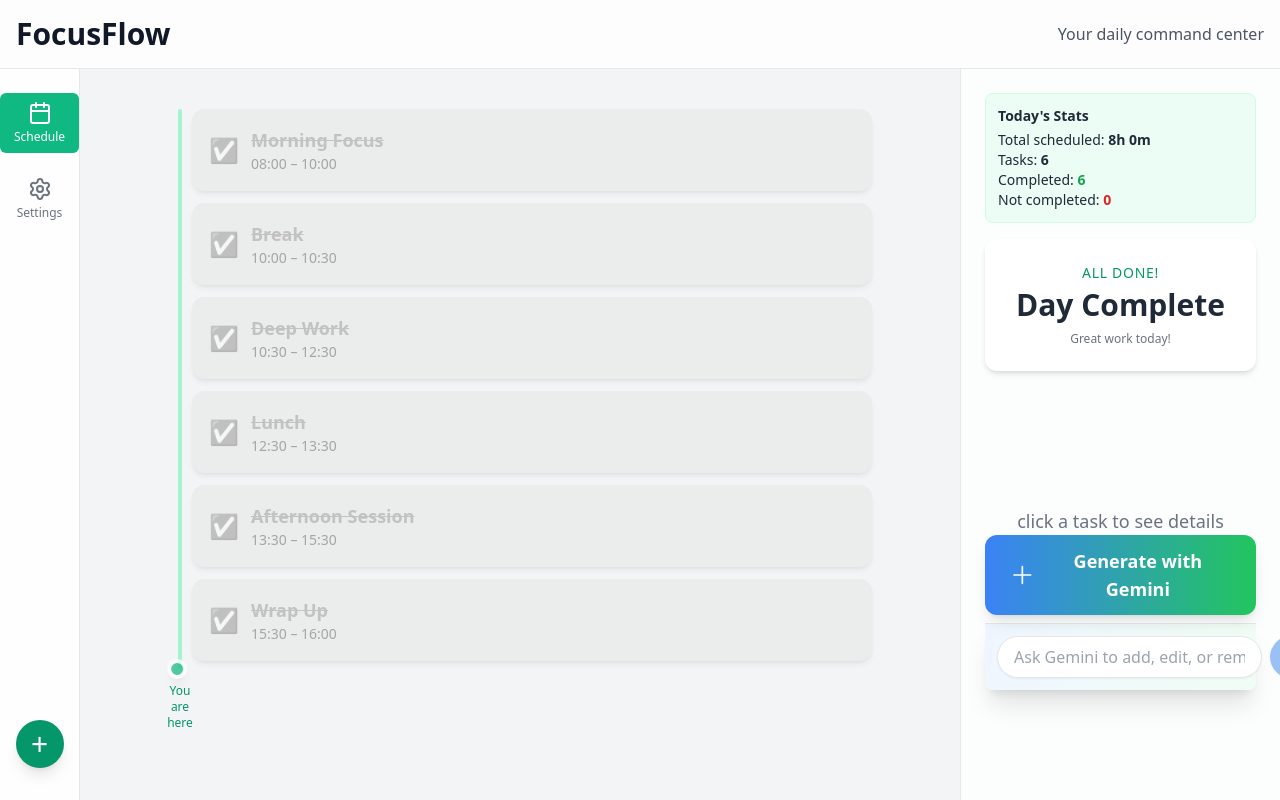
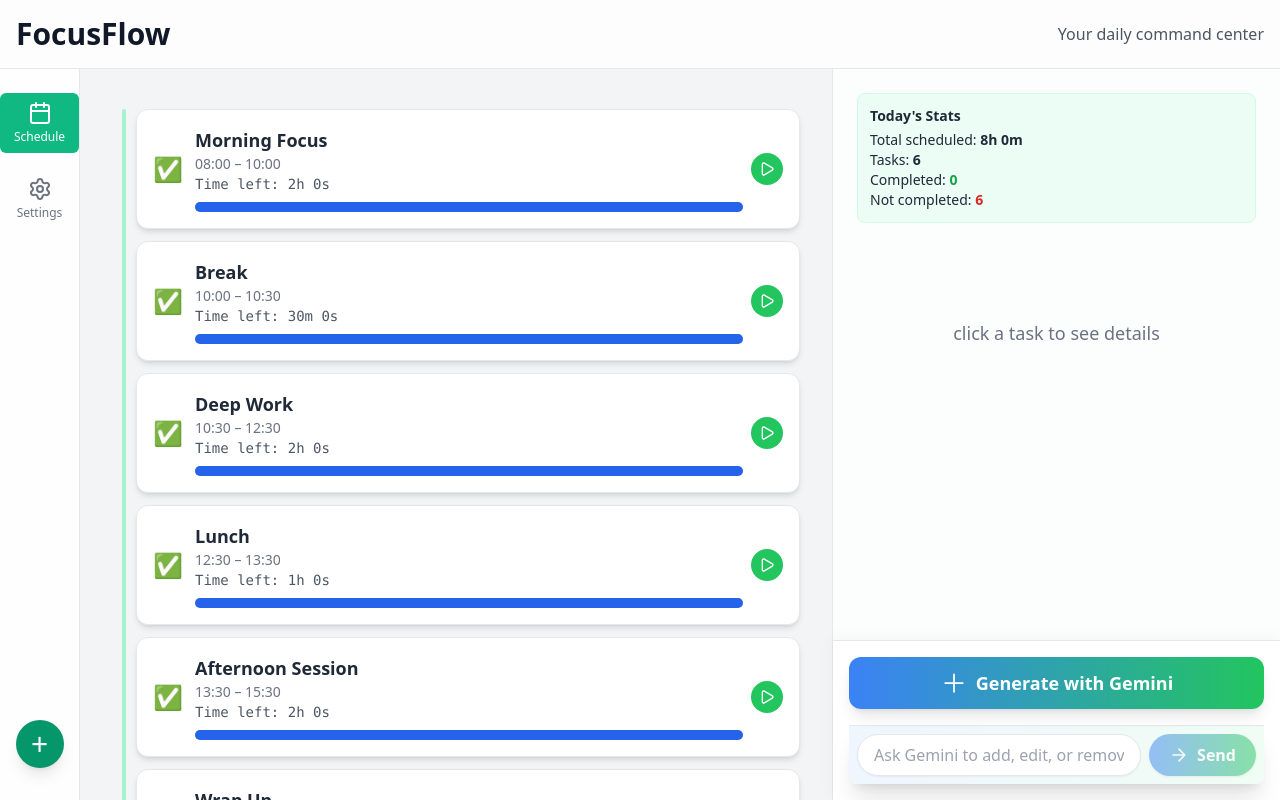
Before and after one commit to hizawye/focusflow, a React (Vite) app: page / in a window 1280 px wide. Built offline with nearby package versions, Linux system fonts and the light colour scheme.

Commit message:
ui fixex

```diff
--- a/App.tsx
+++ b/App.tsx
@@ -56,49 +56,22 @@ export default function App() {
         DEFAULT_SCHEDULE
     );
 
-    // --- COMPLETION LOGIC ---
-    // A block is complete if now > block.end
-    const getBlockEndDate = (block: ScheduleItem) => {
-        let [h, m] = block.end.split(":").map(Number);
-        const d = new Date(now);
-        if (h === 0 && m === 0) {
-            // Treat 00:00 as end of day (23:59:59)
-            d.setHours(23, 59, 59, 999);
-        } else {
-            d.setHours(h, m, 0, 0);
-        }
-        return d;
-    };
+    const { startTask, stopTask } = useSchedule(schedule, setSchedule);
+
     const completionStatus: CompletionStatus = useMemo(() => {
         const status: CompletionStatus = {};
         schedule.forEach(block => {
-            // Use manualStatus if set, otherwise fallback to time-based
             if (block.manualStatus === 'done') status[block.title] = true;
             else if (block.manualStatus === 'missed') status[block.title] = false;
-            else status[block.title] = now > getBlockEndDate(block);
+            else status[block.title] = (block.remainingDuration !== undefined && block.remainingDuration <= 0);
         });
         return status;
-    }, [schedule, now]);
-
-    // ---
-
-    const { currentBlock, timeLeft, timeUntilNextBlock, completedBlocks } = useSchedule(schedule);
-
-    const alarmSound = useMemo(() =>
-        typeof Audio !== 'undefined' ? new Audio('https://cdn.freesound.org/previews/411/411132_5121236-lq.mp3') : null,
-    []);
+    }, [schedule]);
 
     useEffect(() => {
         document.documentElement.classList.toggle('dark', isDarkMode);
         document.body.classList.toggle('dark:bg-gray-900', isDarkMode);
     }, [isDarkMode]);
-
-    useEffect(() => {
-      // Only play sound if user has interacted, alarms are enabled, and there's a current block.
-      if (isAlarmEnabled && currentBlock && userInteracted) {
-        alarmSound?.play().catch(e => console.error("Error playing sound:", e));
-      }
-    }, [currentBlock?.title, isAlarmEnabled, userInteracted, alarmSound]);
 
     const handleInteraction = () => {
         // This is the key: unlock audio playback by playing a sound in a user-initiated event.
@@ -239,10 +212,11 @@ export default function App() {
                                     schedule={sortedSchedule}
                                     setSchedule={setSchedule}
                                     completionStatus={completionStatus}
-                                    currentBlock={currentBlock}
                                     onSubTaskToggle={handleSubTaskToggle}
                                     onSelectTask={setSelectedTaskIdx}
                                     selectedTaskIdx={selectedTaskIdx}
+                                    onStart={startTask}
+                                    onStop={stopTask}
                                 />
                             </div>
                         </div>
@@ -302,6 +276,19 @@ export default function App() {
             scheduleEditorRef.current.handleAdd();
         }
     };
+
+    useEffect(() => {
+        const handleClickOutside = (event: MouseEvent) => {
+            if (rightPaneRef.current && !rightPaneRef.current.contains(event.target as Node)) {
+                setSelectedTaskIdx(null);
+            }
+        };
+
+        document.addEventListener('mousedown', handleClickOutside);
+        return () => {
+            document.removeEventListener('mousedown', handleClickOutside);
+        };
+    }, [rightPaneRef]);
 
     // --- Layout Skeleton ---
     // Mobile modal state
@@ -444,7 +431,8 @@ export default function App() {
                     <aside
                         ref={rightPaneRef}
                         tabIndex={-1}
-                        className="hidden md:flex flex-col w-80 bg-white/80 dark:bg-gray-900/80 border-l border-gray-200 dark:border-gray-800 p-6 relative focus:outline-none"
+                        className="md:flex flex-col w-[28rem] min-w-[28rem] max-w-[28rem] bg-white/80 dark:bg-gray-900/80 border-l border-gray-200 dark:border-gray-800 p-6 relative focus:outline-none"
+                        style={{paddingBottom: '140px'}}
                     >
                         {/* Stats summary */}
                         <div className="mb-4 p-3 rounded-lg bg-primary-50 dark:bg-primary-900/30 border border-primary-100 dark:border-primary-800 text-sm">
@@ -454,14 +442,7 @@ export default function App() {
                             <div>Completed: <span className="font-semibold text-green-600">{completedTasks}</span></div>
                             <div>Not completed: <span className="font-semibold text-red-600">{notCompletedTasks}</span></div>
                         </div>
-                        {/* Move TimerDisplay here */}
-                        <div className="mb-6">
-                            <TimerDisplay
-                                timeLeft={timeLeft}
-                                taskName={currentBlock?.title || null}
-                                timeUntilNextBlock={timeUntilNextBlock}
-                            />
-                        </div>
+
                         {/* Show details if a task is selected, else show placeholder */}
                         {selectedTask ? (
                             <RightTaskDetails
@@ -480,7 +461,9 @@ export default function App() {
                                 <span className="text-lg">click a task to see details</span>
                             </div>
                         )}
-                        {/* Gemini Generate Button above the input */}
+                        {/* Gemini Generate Button and input absolutely at the bottom of aside */}
+                        <div className="absolute bottom-0 left-0 right-0 w-full bg-white/90 dark:bg-gray-900/90 border-t border-gray-200 dark:border-gray-800 p-4 z-40 flex flex-col gap-2"
+                             style={{boxShadow: "0 -2px 16px 0 rgba(0,0,0,0.04)"}}>
                             {!showGeminiInput && (
                                 <button
                                     className="w-full max-w-full mx-auto mb-2 bg-gradient-to-r from-blue-500 to-green-500 text-white px-6 py-3 rounded-xl shadow-lg flex items-center justify-center gap-2 text-lg font-semibold hover:from-blue-600 hover:to-green-600 transition focus:outline-none focus:ring-4 focus:ring-blue-300 z-30"
@@ -494,8 +477,7 @@ export default function App() {
                                     Generate with Gemini
                                 </button>
                             )}
-                        {/* Gemini AI message input at the bottom with improved UI */}
-                        <form onSubmit={handleGeminiMessageSubmit} className="w-full p-3 bg-gradient-to-r from-blue-50 to-green-50 dark:from-gray-800 dark:to-gray-900 border-t border-gray-200 dark:border-gray-800 flex gap-2 z-20 shadow-xl rounded-b-lg">
+                            <form onSubmit={handleGeminiMessageSubmit} className="w-full bg-gradient-to-r from-blue-50 to-green-50 dark:from-gray-800 dark:to-gray-900 border-t border-gray-200 dark:border-gray-800 flex gap-2 z-20 shadow-xl rounded-b-lg p-2">
                                 <input
                                     type="text"
                                     className="flex-1 rounded-full border px-4 py-2 text-gray-900 dark:text-white bg-white dark:bg-gray-800 focus:outline-none focus:ring-2 focus:ring-primary-400 shadow-sm"
@@ -520,6 +502,7 @@ export default function App() {
                                     <span>{aiLoading ? 'Sending...' : 'Send'}</span>
                                 </button>
                             </form>
+                        </div>
                     </aside>
                 </div>
                 {/* Bottom nav (mobile) */}
--- a/components/RightTaskDetails.tsx
+++ b/components/RightTaskDetails.tsx
@@ -135,6 +135,14 @@ export const RightTaskDetails: React.FC<RightTaskDetailsProps> = ({ task, onDele
           <span className="text-gray-500 text-sm">{form.start} - {form.end}</span>
         )}
       </div>
+      {form.remainingDuration !== undefined && (
+        <div className="mb-4">
+            <p className="text-sm text-gray-600 dark:text-gray-300 font-mono">Time left: {Math.floor(form.remainingDuration / 3600)}h {Math.floor((form.remainingDuration % 3600) / 60)}m {form.remainingDuration % 60}s</p>
+            <div className="w-full bg-gray-200 rounded-full h-2.5 dark:bg-gray-700 mt-2">
+                <div className="bg-blue-600 h-2.5 rounded-full" style={{ width: `${(form.remainingDuration / ((new Date(`1970-01-01T${form.end}:00Z`).getTime() - new Date(`1970-01-01T${form.start}:00Z`).getTime()) / 1000)) * 100}%` }}></div>
+            </div>
+        </div>
+      )}
       {/* Notes section */}
       <div className="mb-4">
         <label className="block text-sm font-medium mb-1">Notes</label>
--- a/components/ScheduleBlock.tsx
+++ b/components/ScheduleBlock.tsx
@@ -1,12 +1,14 @@
 import React, { useState } from 'react';
 import { ScheduleItem } from '../types.ts';
-import { ChevronDown, ChevronUp } from 'lucide-react';
+import { ChevronDown, ChevronUp, Play, Pause } from 'lucide-react';
 
 interface ScheduleBlockProps {
     item: ScheduleItem;
     isActive: boolean;
     isCompleted: boolean;
     onSubTaskToggle: (subIdx: number) => void;
+    onStart: () => void;
+    onStop: () => void;
 }
 
 const ICONS: Record<string, React.ReactNode> = {
@@ -17,13 +19,20 @@ const ICONS: Record<string, React.ReactNode> = {
     // Add more as needed
 };
 
-export const ScheduleBlock: React.FC<ScheduleBlockProps> = ({ item, isActive, isCompleted, onSubTaskToggle }) => {
+export const ScheduleBlock: React.FC<ScheduleBlockProps> = ({ item, isActive, isCompleted, onSubTaskToggle, onStart, onStop }) => {
     const [expanded, setExpanded] = useState(false);
     const color = item.color || 'primary-500';
     const icon = item.icon && ICONS[item.icon] ? ICONS[item.icon] : ICONS['check'];
     const subtasks = item.subtasks || [];
     const completedCount = subtasks.filter(t => t.completed).length;
     const progress = subtasks.length > 0 ? `${completedCount}/${subtasks.length}` : null;
+
+    const formatDuration = (seconds: number) => {
+        const h = Math.floor(seconds / 3600);
+        const m = Math.floor((seconds % 3600) / 60);
+        const s = seconds % 60;
+        return `${h > 0 ? `${h}h ` : ''}${m > 0 ? `${m}m ` : ''}${s}s`;
+    };
 
     return (
         <div className={`rounded-xl shadow-md transition-all duration-300 border border-gray-200 dark:border-gray-700 mb-2 \
@@ -41,10 +50,28 @@ export const ScheduleBlock: React.FC<ScheduleBlockProps> = ({ item, isActive, is
                         {isActive && <span className="ml-2 text-xs bg-primary-600 text-white rounded px-2 py-0.5">Now</span>}
                     </div>
                     <p className="text-sm text-gray-500 dark:text-gray-400">{item.start} – {item.end}</p>
+                    {item.remainingDuration !== undefined && (
+                        <>
+                            <p className="text-sm text-gray-600 dark:text-gray-300 font-mono">Time left: {formatDuration(item.remainingDuration)}</p>
+                            <div className="w-full bg-gray-200 rounded-full h-2.5 dark:bg-gray-700 mt-2">
+                                <div className="bg-blue-600 h-2.5 rounded-full" style={{ width: `${(item.remainingDuration / ((new Date(`1970-01-01T${item.end}:00Z`).getTime() - new Date(`1970-01-01T${item.start}:00Z`).getTime()) / 1000)) * 100}%` }}></div>
                             </div>
+                        </>
+                    )}
+                </div>
+                <div className="flex items-center gap-2 ml-2">
+                    {!item.isRunning ? (
+                        <button onClick={onStart} className="p-2 rounded-full bg-green-500 text-white hover:bg-green-600">
+                            <Play size={16} />
+                        </button>
+                    ) : (
+                        <button onClick={onStop} className="p-2 rounded-full bg-red-500 text-white hover:bg-red-600">
+                            <Pause size={16} />
+                        </button>
+                    )}
                     {subtasks.length > 0 && (
                         <button
-                        className="ml-2 text-gray-400 hover:text-primary-500"
+                            className="text-gray-400 hover:text-primary-500"
                             aria-label={expanded ? 'Collapse' : 'Expand'}
                             onClick={e => { e.stopPropagation(); setExpanded(v => !v); }}
                         >
@@ -52,7 +79,7 @@ export const ScheduleBlock: React.FC<ScheduleBlockProps> = ({ item, isActive, is
                         </button>
                     )}
                 </div>
-            {/* Only show subtasks if expanded (peek), not just because selected */}
+            </div>
             {expanded && subtasks.length > 0 && (
                 <div className="px-6 pb-4">
                     <ul className="space-y-2">
--- a/components/ScheduleEditor.tsx
+++ b/components/ScheduleEditor.tsx
@@ -14,6 +14,8 @@ interface ScheduleEditorProps {
     onSelectTask?: (idx: number) => void;
     selectedTaskIdx?: number | null;
     onAddTask?: () => void; // new prop
+    onStart: (title: string) => void;
+    onStop: (title: string) => void;
 }
 
 const emptyBlock: ScheduleItem = { title: '', start: '', end: '' };
@@ -36,11 +38,12 @@ export const ScheduleEditor = forwardRef<any, ScheduleEditorProps>(({
     schedule,
     setSchedule,
     completionStatus,
-    currentBlock,
     onSubTaskToggle,
     onSelectTask,
     selectedTaskIdx,
     onAddTask,
+    onStart,
+    onStop,
 }, ref) => {
     const [editingIndex, setEditingIndex] = useState<number | null>(null);
     const [form, setForm] = useState<ScheduleItem>(emptyBlock);
@@ -255,9 +258,11 @@ export const ScheduleEditor = forwardRef<any, ScheduleEditorProps>(({
                             <>
                                 <ScheduleBlock
                                     item={item}
-                                    isActive={currentBlock?.title === item.title}
+                                    isActive={item.isRunning || false}
                                     isCompleted={completionStatus[item.title] || false}
                                     onSubTaskToggle={subIdx => onSubTaskToggle(idx, subIdx)}
+                                    onStart={() => onStart(item.title)}
+                                    onStop={() => onStop(item.title)}
                                 />
                             </>
                         )}
--- a/components/TimerDisplay.tsx
+++ /dev/null
@@ -1,57 +0,0 @@
-
-import React from 'react';
-
-interface TimerDisplayProps {
-    timeLeft: number;
-    taskName: string | null;
-    timeUntilNextBlock: number;
-}
-
-const formatTime = (ms: number) => {
-    const totalSeconds = Math.floor(ms / 1000);
-    const hours = Math.floor(totalSeconds / 3600);
-    const minutes = Math.floor((totalSeconds % 3600) / 60);
-    const seconds = totalSeconds % 60;
-    return `${String(hours).padStart(2, '0')}:${String(minutes).padStart(2, '0')}:${String(seconds).padStart(2, '0')}`;
-};
-
-export const TimerDisplay: React.FC<TimerDisplayProps> = ({ timeLeft, taskName, timeUntilNextBlock }) => {
-    const isBreak = taskName?.toLowerCase().includes('break') || taskName?.toLowerCase().includes('down');
-
-    return (
-        <div className="bg-white dark:bg-gray-800 p-6 rounded-xl shadow-md text-center mb-8">
-            {taskName ? (
-                 <>
-                    <p className="text-sm font-medium text-primary-600 dark:text-primary-400 uppercase tracking-wider">
-                        {isBreak ? "Next Up After Break" : "Current Task"}
-                    </p>
-                    <h2 className="text-3xl font-bold text-gray-800 dark:text-gray-100 mt-1 mb-2">{taskName}</h2>
-                    <div className="text-5xl font-mono font-bold text-gray-900 dark:text-white bg-gray-100 dark:bg-gray-700 rounded-lg py-2 px-4 inline-block">
-                        {formatTime(timeLeft)}
-                    </div>
-                    <p className="text-xs text-gray-500 dark:text-gray-400 mt-2">Time remaining in block</p>
-                 </>
-            ) : timeUntilNextBlock > 0 ? (
-                <>
-                    <p className="text-sm font-medium text-primary-600 dark:text-primary-400 uppercase tracking-wider">
-                        Schedule Starts Soon
-                    </p>
-                    <h2 className="text-3xl font-bold text-gray-800 dark:text-gray-100 mt-1 mb-2">Day hasn't started</h2>
-                    <div className="text-5xl font-mono font-bold text-gray-900 dark:text-white bg-gray-100 dark:bg-gray-700 rounded-lg py-2 px-4 inline-block">
-                        {formatTime(timeUntilNextBlock)}
-                    </div>
-                     <p className="text-xs text-gray-500 dark:text-gray-400 mt-2">until first task</p>
-                </>
-            ) : (
-                 <>
-                    <p className="text-sm font-medium text-primary-600 dark:text-primary-400 uppercase tracking-wider">
-                        All Done!
-                    </p>
-                    <h2 className="text-3xl font-bold text-gray-800 dark:text-gray-100 mt-1 mb-2">Day Complete</h2>
-                     <p className="text-xs text-gray-500 dark:text-gray-400 mt-2">Great work today!</p>
-                </>
-            )}
-
-        </div>
-    );
-};
--- a/hooks/useSchedule.ts
+++ b/hooks/useSchedule.ts
@@ -1,5 +1,5 @@
-import React, { useState, useEffect } from 'react';
-import { ScheduleItem } from '../types.ts';
+import { useEffect } from 'react';
+import { ScheduleItem } from '../types';
 
 const parseTime = (timeString: string) => {
     const [hours, minutes] = timeString.split(':').map(Number);
@@ -8,39 +8,52 @@ const parseTime = (timeString: string) => {
     return date;
 };
 
-export const useSchedule = (schedule: ScheduleItem[]) => {
-    const [now, setNow] = useState(new Date());
+export const useSchedule = (
+    schedule: ScheduleItem[],
+    setSchedule: (updater: (prevSchedule: ScheduleItem[]) => ScheduleItem[]) => void
+) => {
+    useEffect(() => {
+        const needsInitialization = schedule.some(item => item.remainingDuration === undefined);
+        if (needsInitialization) {
+            setSchedule(prevSchedule =>
+                prevSchedule.map(item => ({
+                    ...item,
+                    remainingDuration: item.remainingDuration ?? (parseTime(item.end).getTime() - parseTime(item.start).getTime()) / 1000,
+                    isRunning: item.isRunning ?? false,
+                }))
+            );
+        }
+    }, [schedule, setSchedule]);
 
     useEffect(() => {
         const timer = setInterval(() => {
-            setNow(new Date());
+            setSchedule(prevSchedule =>
+                prevSchedule.map(item => {
+                    if (item.isRunning && item.remainingDuration && item.remainingDuration > 0) {
+                        return { ...item, remainingDuration: item.remainingDuration - 1 };
+                    }
+                    return item;
+                })
+            );
         }, 1000);
         return () => clearInterval(timer);
-    }, []);
+    }, [setSchedule]);
 
-    const scheduleWithDates = schedule.map(item => ({
-        ...item,
-        startDate: parseTime(item.start),
-        endDate: parseTime(item.end),
-    }));
+    const startTask = (title: string) => {
+        setSchedule(prevSchedule =>
+            prevSchedule.map(item =>
+                item.title === title ? { ...item, isRunning: true } : item
+            )
+        );
+    };
 
-    const currentBlock = scheduleWithDates.find(item => now >= item.startDate && now < item.endDate) || null;
+    const stopTask = (title: string) => {
+        setSchedule(prevSchedule =>
+            prevSchedule.map(item =>
+                item.title === title ? { ...item, isRunning: false } : item
+            )
+        );
+    };
 
-    let timeLeft = 0;
-    if (currentBlock) {
-        timeLeft = Math.max(0, currentBlock.endDate.getTime() - now.getTime());
-    }
-
-    const upcomingBlock = scheduleWithDates.find(item => now < item.startDate) || null;
-
-    let timeUntilNextBlock = 0;
-    if (!currentBlock && upcomingBlock) {
-        timeUntilNextBlock = Math.max(0, upcomingBlock.startDate.getTime() - now.getTime());
-    }
-
-    const completedBlocks = scheduleWithDates
-        .filter(item => now >= item.endDate)
-        .map(item => item.title);
-
-    return { now, currentBlock, timeLeft, timeUntilNextBlock, completedBlocks };
+    return { startTask, stopTask };
 };
--- a/types.ts
+++ b/types.ts
@@ -8,6 +8,8 @@ export interface ScheduleItem {
   title: string;
   start: string;
   end: string;
+  remainingDuration?: number;
+  isRunning?: boolean;
   subtasks?: SubTask[];
   icon?: string; // e.g. 'brain', 'coffee', etc.
   color?: string; // e.g. 'blue', 'green', etc.
```
Also changed, not shown: 1 other file (tests, documents, lock files or other folders). Lines whose indentation alone changed are shown as unchanged.
